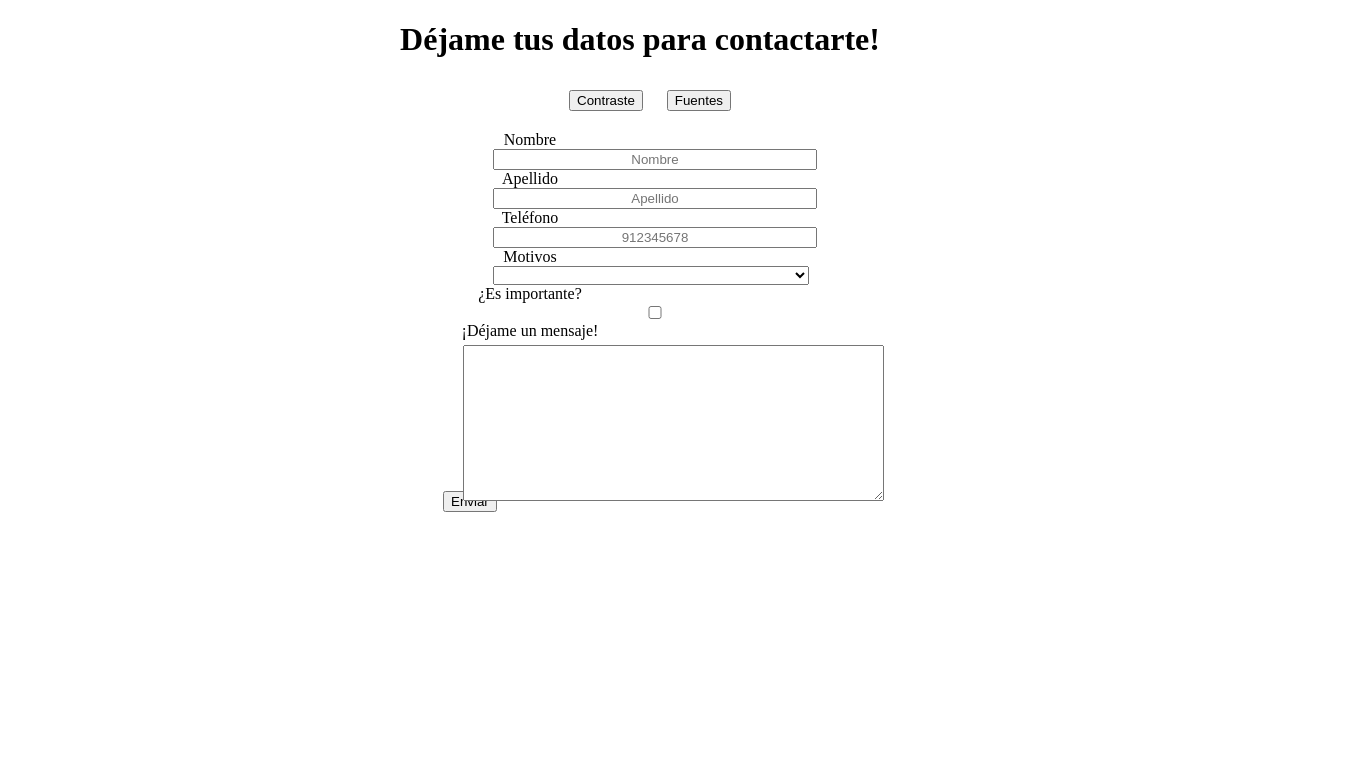
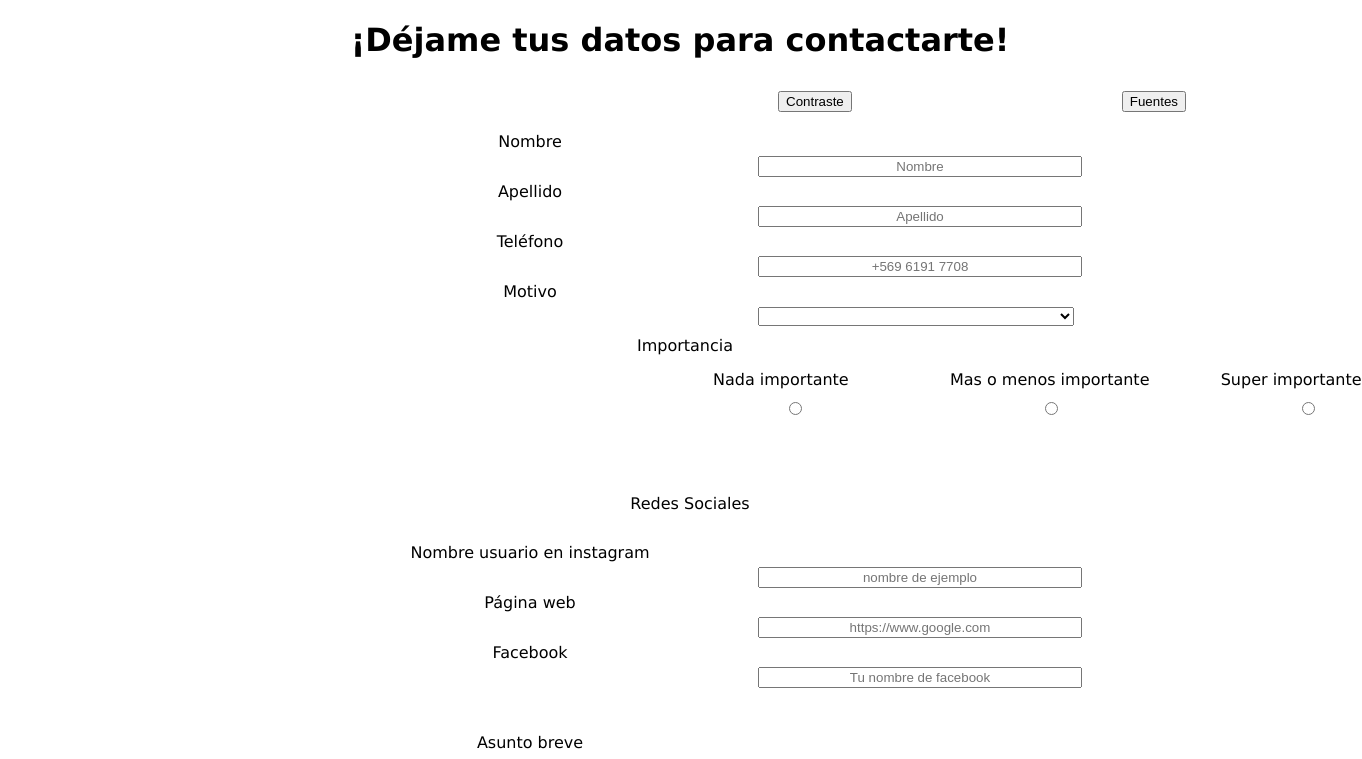
Before and after one commit to aagv2004/AleGonzalez, a plain HTML site: page index.html in a window 1280 px wide. Shown: the top 759 px of the page, 1362 px wide, since content can reach past the window. Drawn offline with Linux system fonts and the light colour scheme.

Commit message:
commit desde casa 1
Se logró:
1.- accesibilidad, tamaño font y contraste.
2.a Tener 8 campos mínimos diferentes.
2.b 1 input radio (o checkbox)
2.c 1 textarea
2.d 1 select
4.- correcciones.
6.- documentación (comentarios)
registro de datos.
se trabaja en las validaciones (aún registra incluso si los datos son incorrectos)

```diff
--- a/assets/css/styles.css
+++ b/assets/css/styles.css
@@ -1,17 +1,31 @@
+body {
+    font-family:'Lucida Sans', 'Lucida Sans Regular', 'Lucida Grande', 'Lucida Sans Unicode', Geneva, Verdana, sans-serif;
+    overflow-x: hidden;
+}
+
+
 /* Deja cada input debajo de su mensaje */
 input, label, h1, .cajaBotones {
     text-align: center;
-    display:block;
+    display: block;
+}
+
+h1 {
+    position: relative;
+    left: 40px;
 }
 
 /* Ajustan la posición */
 textarea {
+    resize: none;
     position: relative;
     margin: 5px;
-    left: 450px;
+    left: 750px;
+    top: 40px;
 }
 label {
     position: relative;
+    margin: 5px;
     right: 110px;
 }
 input, select {
@@ -19,19 +33,115 @@ input, select {
     position: relative;
     top: 0;
     right: 0;
-    left: 485px;
+    left: 750px;
     bottom: 0;
 }
 .cajaBotones {
-    display: block;
+    display: flex;
     margin: 10px;
     width: 100%;
+    align-items: center;
 }
 .cajaBotones button {
-    margin: 10px
+    margin: 10px;
+    position:relative;
+    left: 750px;
+}
+
+.cajaBotones #btnFuente {
+    position: relative;
+    left: 1000px;
+}
+
+.mImportancia {
+    text-align: center;
+    position: relative;
+    left: 45px;
+    margin: 10px;
+}
+
+#btnEnviar {
+    margin: 30px;
+    margin-bottom: 100px;
+    width: 400px;
+    position: relative;
+    left: 276px;
+    top: 65px;
 }
 
 
+.cajaRadio {
+    width: 100%;
+    display: inline;
+}
+
+.cajaRadio .nada {
+    position: relative;
+    left: 700px;
+}
+
+.cajaRadio .medio {
+    position: relative;
+    left: 760px;
+}
+
+.cajaRadio .muy {
+    position: relative;
+    left: 790px;
+}
+
+.cajaRadio input#nadaImportante {
+    width: auto;
+    position: relative;
+    left: 625px;
+    top: 30px;
+}
+
+.cajaRadio input#medioImportante {
+    width: auto;
+    position: relative;
+    left: 640px;
+    top: 30px;
+}
+
+.cajaRadio input#muyImportante {
+    width: auto;
+    position:relative;
+    left: 715px;
+    top: 30px;
+}
+
+.cajaRadio input[type=radio], .cajaRadio label{
+    /* width: 100%; */
+    display: inline-block;
+    /* left: 580px; */
+}
+
+.dejaMensaje {
+    text-align: center;
+    position:relative;
+    top: 40px;
+}
+
+.socials {
+    margin: 100px;
+    margin-bottom: 30px;
+    text-align: center;
+    position: relative;
+    left: 50px;
+}
+
+
+.noDisplay {
+    display: none;
+    color: #cd6f70;
+    text-align: center;
+}
+
+
+.obligatorio {
+    color: red;
+}
 
 
 #fondo {
--- a/assets/js/promesas.js
+++ b/assets/js/promesas.js
@@ -3,7 +3,7 @@ import { addDoc, collection } from "https://www.gstatic.com/firebasejs/10.12.2/f
 import { db } from "./firebase.js"
 
 // Promesa de registro de una persona al formulario de contacto
-export const registrarContacto = async(persona) => {
-    docRef = collection(db, "personas")
-    dato = await addDoc(docRef, persona)
+export const registrarContacto = async(contacto) => {
+    console.log(contacto)
+    const docRef = await addDoc(collection(db, "contactos"), contacto);
 }
--- a/assets/js/script.js
+++ b/assets/js/script.js
@@ -3,10 +3,8 @@ import { registrarContacto } from "./promesas.js";
 window.addEventListener("load", ()=> {
     document.getElementById("btnContraste").addEventListener("click", contraste);
     document.getElementById("btnFuente").addEventListener("click", fuente);
-
-    document.getElementById("btnEnviar").addEventListener("click", registrar)
+    document.getElementById("btnEnviar").addEventListener("click", registrar);
 })
-
 
 // Función que permite registrar
 const registrar = () => {
@@ -14,11 +12,58 @@ const registrar = () => {
     let eApellido = document.getElementById("apellido");
     let eTelefono = document.getElementById("telefono");
     let eMotivo = document.getElementById("motivo");
-    let eCheckbox = document.getElementsByTagName("asuntoImportante");
+    let eInstagram = document.getElementById("instagram");
+    let ePaginaweb = document.getElementById("paginaweb");
+    let eFacebook = document.getElementById("facebook");
 
 
+    // Recupero los elementos con el nombre "radio" (type: NodelistOfHtmlElement) y lo transformamos en un array, iteramos el arreglo.
+    // Buscamos aquel elemento dentro del array en el cual ".checked === true" y lo guardamos en "radioElegido" esto hará que "elemento.value"
+    // Muestre el valor de aquel elemento que está chequeado. En caso contrario mostrará en consola que el elemento no está chequeado y seguirá buscando.
+    // (Se declararon como constantes principalmente porque los tipos de variable "let" y "var" en un comienzo no hacía lo esperado)
+    let eRadio = document.getElementsByName("radio");
+    let eRadioArreglo = Array.from(eRadio)
+    for (let index = 0; index < eRadioArreglo.length; index++) {
+        const elemento = eRadioArreglo[index];
+        const radioElegido = eRadioArreglo[index].checked;
+        if (radioElegido === true) {
+            var vRadio = elemento.value;
+        } else {
+            console.log("No está chequeada")
+        }
+    }
+
+    let vNombre = eNombre.value;
+    let vApellido = eApellido.value;
+    let vTelefono = eTelefono.value;
+    let vMotivo = eMotivo.value;
+    let vInstagram = eInstagram.value;
+    let vPaginaweb = ePaginaweb.value;
+    let vFacebook = eFacebook.value;
+
+    validarVacio("nombre")
+    validarVacio("apellido")
+    validarVacio("telefono")
+
+    let objeto = {
+        nombre:vNombre,
+        apellido:vApellido,
+        telefono:vTelefono,
+        motivo:vMotivo,
+        importancia:vRadio,
+        instagram:vInstagram,
+        paginaweb:vPaginaweb,
+        facebook:vFacebook
+    }
+
+
+
+    registrarContacto(objeto).then(()=> {
+        alert("Contacto registrado correctamente.")
+    }).catch((e) => {
+        console.log(e)
+    })
 }
-
 
 
 
@@ -41,8 +86,10 @@ function fuente() {
     let eBotones = document.getElementsByTagName("button")
     let eInput = document.getElementsByTagName("input");
     let eMotivo = document.getElementById("motivo")
+    let eMensaje = document.getElementById("mensaje")
     console.log(eFuente.style.fontSize)
-    console.log(eInput);
+    console.log(typeof(eInput));
+
     if (eFuente.style.fontSize != "30px"){
         // Bucle "for in" que permite acceder a los índices del objeto, en este caso llamado "eInput" de tipo <HTMLCollection>
         for (const e in eInput) {
@@ -59,6 +106,7 @@ function fuente() {
         }
         eFuente.style.fontSize = "30px";
         eMotivo.style.fontSize = "30px";
+        eMensaje.style.fontSize = "30px";
     } else {
         // Bucle "for in" que permite acceder a los índices del objeto, en este caso llamado "eInput" de tipo <HTMLCollection>
         for (const e in eInput) {
@@ -77,7 +125,23 @@ function fuente() {
         }
         eFuente.style.fontSize = "15px";
         eMotivo.style.fontSize = "15px";
+        eMensaje.style.fontSize = "15px"
     }
 
     return eInput
 }
+
+
+function validarVacio(idCampo) {
+    let elemento = document.getElementById(idCampo);
+    let valor = elemento.value;
+    let valorSinEspacios = valor.trim();
+    let eParrafoValor = document.getElementById("p"+idCampo);
+    if (valorSinEspacios != "") {
+        elemento.style.backgroundColor = "#85b789"
+        eParrafoValor.style.display = "inline"
+    } else {
+        elemento.style.backgroundColor = "#c21e56"
+        eParrafoValor.style.display = "none"
+    }
+}
--- a/index.html
+++ b/index.html
@@ -9,23 +9,23 @@
     <link rel="stylesheet" href="./assets/css/styles.css">
 </head>
 <body id="fondo">
-    <h1> Déjame tus datos para contactarte! </h1>
+    <h1> ¡Déjame tus datos para contactarte! </h1>
     <div class="cajaBotones">
         <button id="btnContraste" type="button"> Contraste </button>
         <button id="btnFuente" type="button"> Fuentes </button>
     </div>
     <form>
-        <label> Nombre </label>
+            <label> Nombre <span class="noDisplay" id="pnombre">* Este campo es obligatorio</span> </label>
             <input type="text" id="nombre" placeholder="Nombre">
 
-        <label> Apellido </label>
+            <label> Apellido <span class="noDisplay" id="papellido">* Este campo es obligatorio</span></label>
             <input type="text" id="apellido" placeholder="Apellido">
 
-        <label> Teléfono </label>
-        <input type="tel" id="telefono" placeholder="912345678">
+            <label> Teléfono <span class="noDisplay" id="ptelefono">* Este campo es obligatorio</span></label>
+            <input type="tel" id="telefono" placeholder="+569 6191 7708">
 
             <div class="cajaImportantes">
-            <label>Motivos</label>
+                <label>Motivo</label>
                 <select id="motivo">
                     <option value="nada"> </option>
                     <option value="1"> Consultas </option>
@@ -33,15 +33,31 @@
                     <option value="3"> Sociabilizar </option>
                     <option value="4"> Jugar </option>
                 </select>
+                <label class="mImportancia"> Importancia </label>
+                <div class="cajaRadio">
+                    <label class="nada">Nada importante</label>
+                    <input type="radio" id="nadaImportante" name="radio" value="1">
+                    <label class="medio">Mas o menos importante</label>
+                    <input type="radio" id="medioImportante" name="radio" value="2">
+                    <label class="muy">Super importante</label>
+                    <input type="radio" id="muyImportante" name="radio" value="3">
+                </div>
+            </div>
 
-            <label> ¿Es importante? </label>
-            <input type="checkbox" id="asuntoImportante">
+            <label class="socials"> Redes Sociales </label>
+            <label> Nombre usuario en instagram </label>
+            <input type="text" id="instagram" placeholder="nombre de ejemplo">
+            <label> Página web</label>
+            <input type="url" id="paginaweb" placeholder="https://www.google.com">
+            <label> Facebook </label>
+            <input type="text" id="facebook" placeholder="Tu nombre de facebook">
 
-            <label> ¡Déjame un mensaje! </label>
-            <textarea name="" id="mensaje" cols="50" rows="10"></textarea>
 
-            <button type="button" id="enviar">Enviar</button>
-        </div>
+
+
+                <label class="dejaMensaje"> Asunto breve </label>
+                <textarea name="" id="mensaje" cols="65" rows="10"></textarea>
+                <button type="button" id="btnEnviar">Enviar</button>
     </form>
 </body>
 </html>
```
Lines whose indentation alone changed are shown as unchanged.
